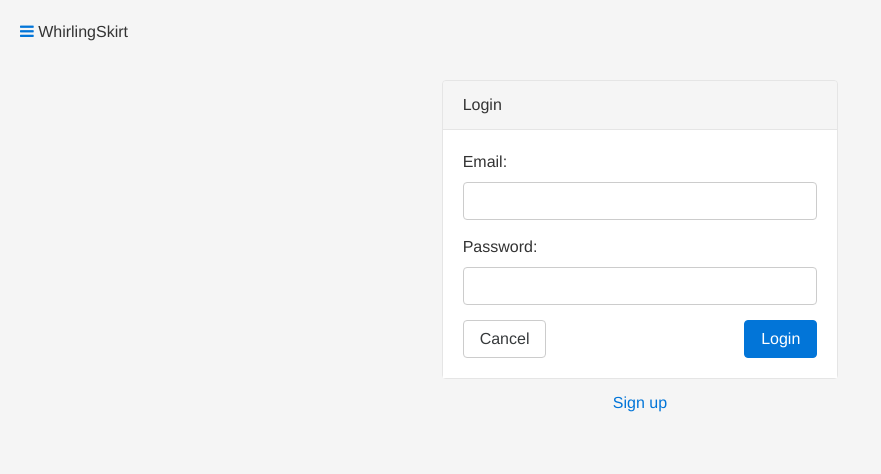
After one commit to rockingelevator/whirlingskirt, a Django app: template whirlingskirt/templates/login.html in a window 1280 px wide. The commit adds this page. Shown: the top 474 px of the page, without its empty margins (0-881 px from the left). Run offline with Django 3.2, Linux system fonts and the light colour scheme; the template is opened without the code that fills it, so the values that code supplies are empty; some libraries are stand-ins or nearby versions.

Commit message:
login redirects

```diff
--- a/whirlingskirt/settings/base.py
+++ b/whirlingskirt/settings/base.py
@@ -102,3 +102,7 @@ USE_TZ = True
 # https://docs.djangoproject.com/en/1.8/howto/static-files/
 
 STATIC_URL = '/static/'
+
+LOGIN_URL = '/login/'
+
+LOGIN_REDIRECT_URL = '/dashboard/'
--- a/whirlingskirt/static/css/main.css
+++ b/whirlingskirt/static/css/main.css
@@ -39,6 +39,9 @@ body {
 .header {
   padding: 20px;
 }
-.table.stats th {
+.table.small thead {
   font-size: 0.75rem;
 }
+.footer {
+  height: 60px;
+}
--- a/whirlingskirt/styl/main.styl
+++ b/whirlingskirt/styl/main.styl
@@ -41,6 +41,10 @@ body
 .header
   padding 20px
 
-.table.stats
-  th
+.table.small
+  thead
     font-size .75rem
+
+
+.footer
+  height 60px
--- a/whirlingskirt/templates/dashboard.html
+++ b/whirlingskirt/templates/dashboard.html
@@ -5,8 +5,6 @@
 {% block title %}
     Dashboard | WhirlingSkirt
 {% endblock %}
-
-{% block content %}
 
 {% block header %}
     <div class="container-fluid header">
@@ -25,15 +23,22 @@
             </div>
             <div class="col-sm-3 text-right">
                 <button type="button" class="btn btn-primary btn-sm">Invite users</button>
+                <button type="button" class="btn btn-primary-outline btn-sm">
+                    <i class="fa fa-male"></i>
+                    Dexter Holland
+                </button>
             </div>
         </div>
     </div>
 {% endblock %}
 
+{% block content %}
     <div class="container-fluid">
         <div class="row">
             {% block view %}
                 <div class="col-sm-5 col-sm-offset-1">
+
+                    <!--Balance card-->
                     <div class="card">
                       <div class="card-header">
                         <b>Balance</b>
@@ -46,7 +51,7 @@
                         <li class="list-group-item">Total revenue: 1829,25</li>
                       </ul>
                       <div class="card-block white">
-                          <table class="table table-sm stats">
+                          <table class="table table-sm small">
                               <thead>
                                 <tr>
                                   <th>Invites</th>
@@ -68,13 +73,79 @@
                           </table>
                       </div>
                     </div>
+
+                    <!--Potential income card-->
+                    <div class="card">
+                      <div class="card-header">
+                        <b>Potential Income</b>
                       </div>
-                <div class="col-sm-5"></div>
+                          <ul class="list-group list-group-flush">
+                              <li class="list-group-item">
+                                  <p class="card-text">4 registered service providers</p>
+                                  <progress class="progress progress-success" value="25" max="100">25%</progress>
+                                  <p class="card-text">
+                                      <span class="label label-success">€980</span>&nbsp;
+                                      <small>from €2000</small>
+                                  </p>
+                              </li>
+                              <li class="list-group-item">
+                                  <p class="card-text">18 registered users</p>
+                                  <progress class="progress progress-success" value="55" max="100">25%</progress>
+                                  <p class="card-text">
+                                      <span class="label label-success">€140</span>&nbsp;
+                                      <small>from €260</small>
+                                  </p>
+                              </li>
+                          </ul>
+                    </div>
+                </div>
+
+                <!--RIGHT COLUMN-->
+                <div class="col-sm-5">
+                    <div class="card">
+                      <div class="card-header">
+                        <b>Payments History</b>
+                      </div>
+                      <table class="table table-striped small white">
+                          <thead>
+                            <tr>
+                              <th>Date</th>
+                              <th>Invites</th>
+                              <th>Members</th>
+                              <th>Payment</th>
+                            </tr>
+                          </thead>
+                          <tbody>
+                            <tr>
+                              <td>December 3, 2015</td>
+                              <td>45</td>
+                              <td>15</td>
+                              <td>€200</td>
+                            </tr>
+                            <tr>
+                              <td>November 3, 2015</td>
+                              <td>45</td>
+                              <td>15</td>
+                              <td>€200</td>
+                            </tr>
+                          <tr>
+                              <td>October 3, 2015</td>
+                              <td>45</td>
+                              <td>15</td>
+                              <td>€200</td>
+                            </tr>
+                            <tr>
+                              <td>September 3, 2015</td>
+                              <td>45</td>
+                              <td>15</td>
+                              <td>€200</td>
+                            </tr>
+                          </tbody>
+                      </table>
+                    </div>
+                </div>
             {% endblock %}
         </div>
     </div>
 
 {% endblock %}
-
-{% block footer %}
-{% endblock %}
--- /dev/null
+++ b/whirlingskirt/templates/login.html
@@ -0,0 +1,59 @@
+<!--Home Template-->
+{% extends 'dashboard.html' %}
+{% load staticfiles %}
+
+{% block title %}
+    Login | WhirlingSkirt
+{% endblock %}
+
+{% block header %}
+<div class="container-fluid header">
+        <div class="row">
+            <div class="col-sm-3">
+                <p>
+                    <a href="#"><i class="fa fa-bars"></i></a>
+                    WhirlingSkirt
+                </p>
+            </div>
+        </div>
+</div>
+{% endblock %}
+
+{% block content %}
+    <div class="container-fluid">
+        <div class="row">
+            <div class="col-xs-4 col-xs-offset-4">
+                <div class="card">
+                    <div class="card-header">
+                        Login
+                    </div>
+                    <div class="card-block white">
+                        <form>
+                            <fieldset class="form-group">
+                                <label for="email">Email:</label>
+                                <input type="email" id="email" class="form-control">
+                            </fieldset>
+                            <fieldset class="form-group">
+                                <label for="password">Password:</label>
+                                <input type="password" id="password" class="form-control">
+                            </fieldset>
+                            <div class="row">
+                                <div class="col-xs-6">
+                                    <button type="button" class="btn btn-secondary">Cancel</button>
+                                </div>
+                                <div class="col-xs-6 text-right">
+                                  <button type="submit" class="btn btn-primary">Login</button>
+                                </div>
+                            </div>
+                        </form>
+                    </div>
+                </div>
+                <div class="row">
+                    <div class="col-xs-12 text-center">
+                        <a href="{% url 'signup' %}">Sign up</a>
+                    </div>
+                </div>
+            </div>
+        </div>
+    </div>
+{% endblock %}
--- a/whirlingskirt/templates/main.html
+++ b/whirlingskirt/templates/main.html
@@ -9,14 +9,17 @@
     </head>
     <body>
 
+        {% block header %}
+        {% endblock %}
+
         {% block content %}
         {% endblock %}
 
         {% block footer %}
-            <div class="container-fluid">
+            <div class="container-fluid footer">
                 <div class="row">
                     <div class="col-sm-12">
-                        <p>WhirlingSkirt</p>
+
                     </div>
                 </div>
             </div>
--- a/whirlingskirt/urls.py
+++ b/whirlingskirt/urls.py
@@ -21,5 +21,8 @@ from whirlingskirt import views as main_views
 urlpatterns = [
     url(r'^admin/', include(admin.site.urls)),
     url(r'^$', main_views.home),
-    url(r'^dashboard/', main_views.dashboard)
+    url(r'^dashboard/', main_views.dashboard),
+    url(r'^login/', main_views.login, name="login"),
+    url(r'^signup/', main_views.signup, name="signup"),
+    url(r'^logout/', main_views.logout, name="logout"),
 ]
```
Also changed, not shown: utils/decorators.py (added, +19 -0 lines), whirlingskirt/templates/signup.html (added, +71 -0 lines), whirlingskirt/views.py (+18 -0 lines). Lines whose indentation alone changed are shown as unchanged.
